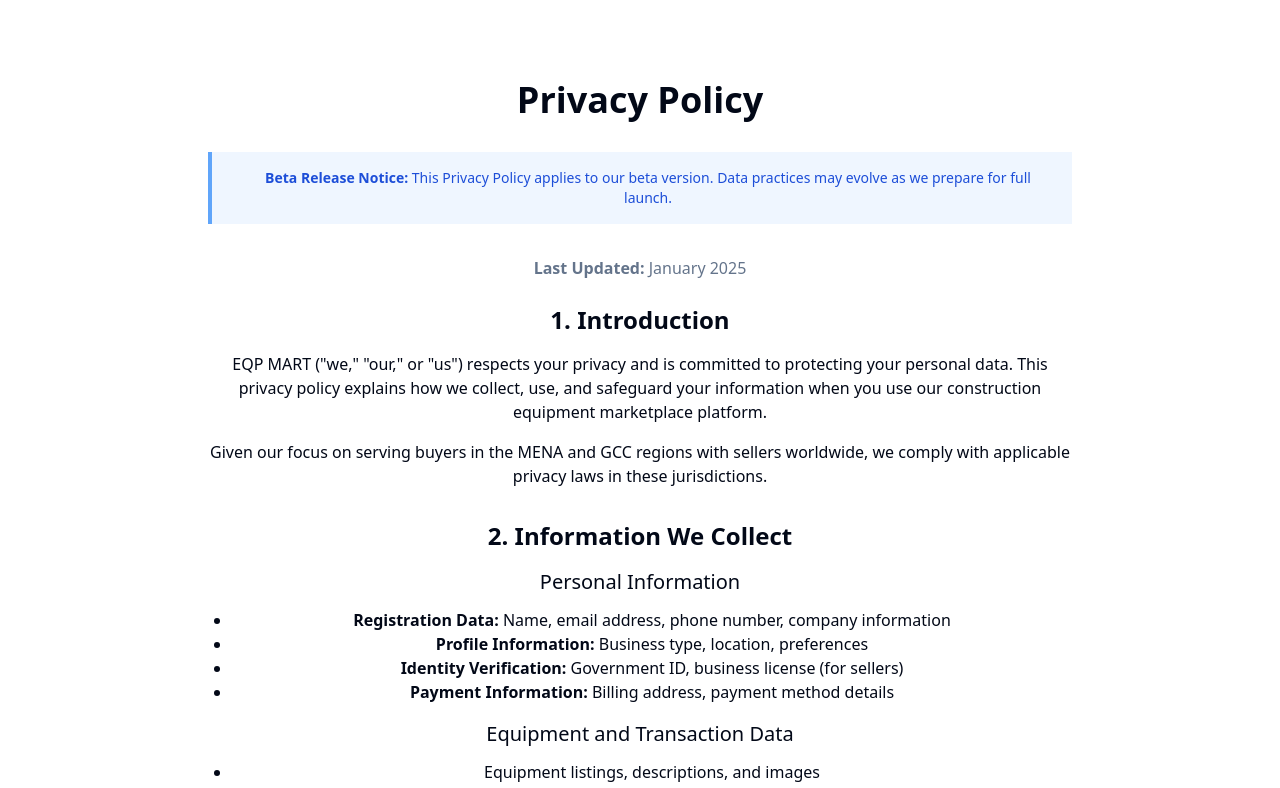
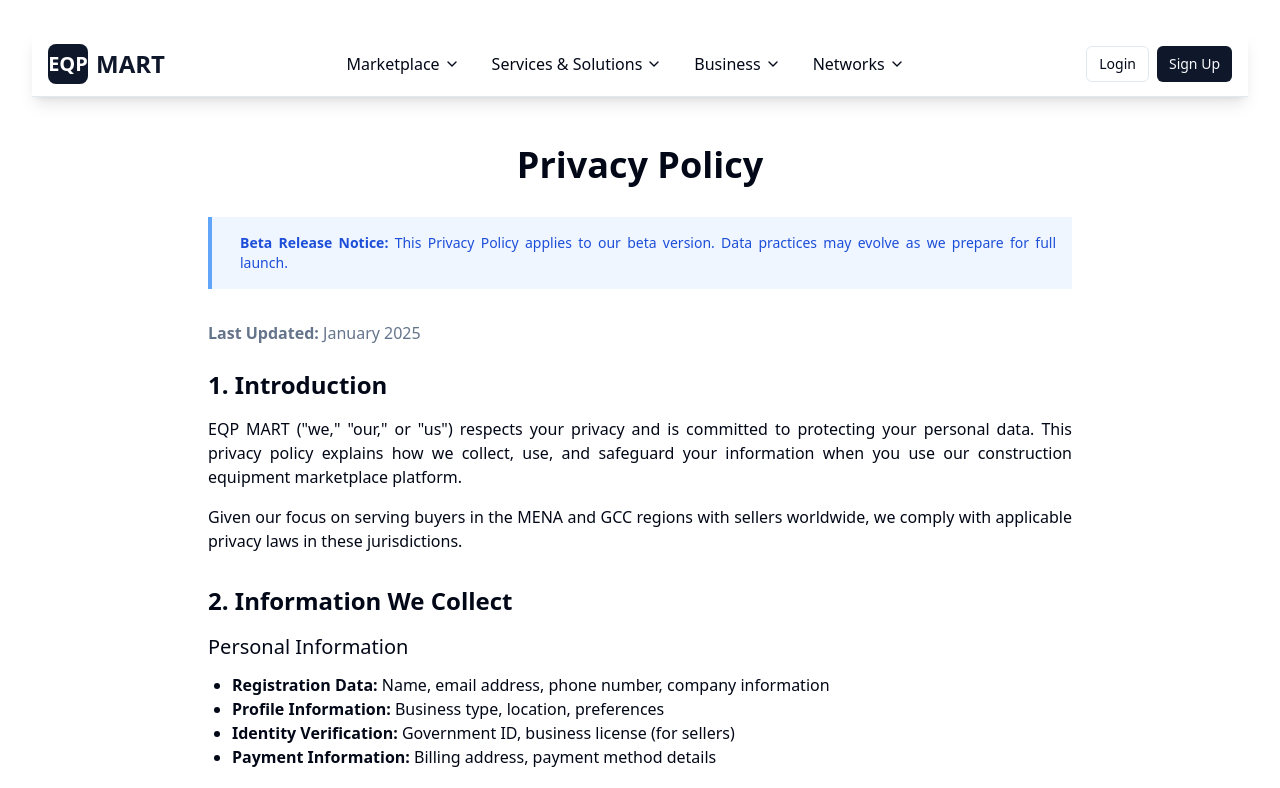
Before and after one commit to qataranbu-spec/equipmart, a React (Vite) app: page /privacy-policy in a window 1280 px wide. Shown: the top 788 px of the page. Built offline with nearby package versions, Linux system fonts and the light colour scheme.

Commit message:
Add header and footer
Added header and footer components to the Terms of Service and Privacy Policy pages. Justified the content within these pages for better readability.
-edited src/pages/TermsOfService.tsx
-edited src/pages/PrivacyPolicy.tsx

```diff
--- a/src/pages/PrivacyPolicy.tsx
+++ b/src/pages/PrivacyPolicy.tsx
@@ -1,11 +1,15 @@
 import React from 'react';
+import Header from '../components/layout/Header';
+import Footer from '../components/layout/Footer';
 
 const PrivacyPolicy = () => {
   return (
-    <div className="container mx-auto px-4 py-12 max-w-4xl">
-      <h1 className="text-4xl font-bold mb-8">Privacy Policy</h1>
+    <>
+      <Header />
+      <div className="container mx-auto px-4 py-12 max-w-4xl">
+        <h1 className="text-4xl font-bold mb-8">Privacy Policy</h1>
 
-      <div className="prose max-w-none">
+        <div className="prose max-w-none text-justify">
         <div className="bg-blue-50 border-l-4 border-blue-400 p-4 mb-8">
           <div className="flex">
             <div className="ml-3">
@@ -239,9 +243,11 @@ const PrivacyPolicy = () => {
             to improve our platform. This data helps us serve the MENA/GCC construction equipment market better.
             Your participation helps build a better marketplace for the region.
           </p>
+          </div>
         </div>
       </div>
-    </div>
+      <Footer />
+    </>
   );
 };
 
--- a/src/pages/TermsOfService.tsx
+++ b/src/pages/TermsOfService.tsx
@@ -1,11 +1,15 @@
 import React from 'react';
+import Header from '../components/layout/Header';
+import Footer from '../components/layout/Footer';
 
 const TermsOfService = () => {
   return (
-    <div className="container mx-auto px-4 py-12 max-w-4xl">
-      <h1 className="text-4xl font-bold mb-8">Terms of Service</h1>
+    <>
+      <Header />
+      <div className="container mx-auto px-4 py-12 max-w-4xl">
+        <h1 className="text-4xl font-bold mb-8">Terms of Service</h1>
 
-      <div className="prose max-w-none">
+        <div className="prose max-w-none text-justify">
         <div className="bg-yellow-50 border-l-4 border-yellow-400 p-4 mb-8">
           <div className="flex">
             <div className="ml-3">
@@ -184,9 +188,11 @@ const TermsOfService = () => {
             These Terms of Service are effective as of January 2025 and will remain in effect during the beta testing period.
             By continuing to use EQP MART, you agree to be bound by these terms.
           </p>
+          </div>
         </div>
       </div>
-    </div>
+      <Footer />
+    </>
   );
 };
 
```
